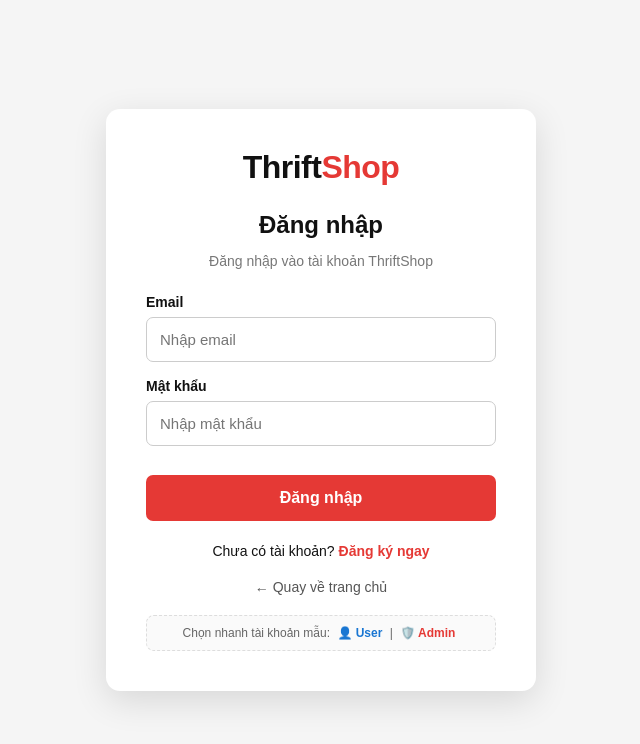
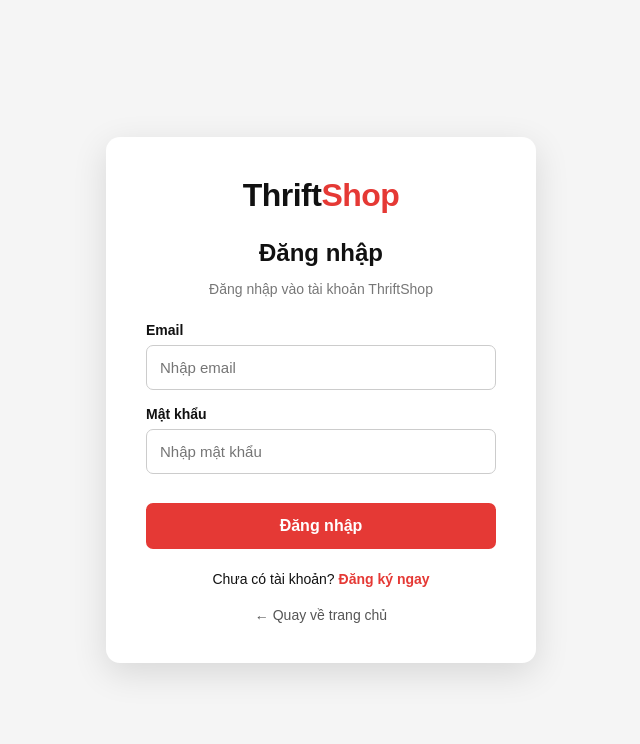
Before and after one commit to khoaphecan/ChoDoCu, an ASP.NET Core app: page /Account/Login in a window 1280 px wide. Shown: the top 744 px of the page, without its empty margins (319-959 px from the left). Run offline with ASP.NET Core 8, Linux system fonts and the light colour scheme; data that the repository does not hold is empty; database files in the repository are not loaded.

Commit message:
refactor(auth): remove quick demo account selector from login page

```diff
--- a/Views/Account/Login.cshtml
+++ b/Views/Account/Login.cshtml
@@ -151,21 +151,8 @@
             font-size: 14px;
         }
 
-        .quick-accounts {
-            margin-top: 20px;
-            padding: 10px;
-            background: #fafafa;
-            border: 1px dashed #ddd;
-            border-radius: 8px;
-            text-align: center;
-            font-size: 12px;
-            color: #666;
-        }
-
-        .quick-accounts a {
-            font-weight: bold;
-            text-decoration: none;
-            margin: 0 4px;
+        .back:hover {
+            color: #e53935;
         }
     </style>
 </head>
@@ -240,28 +227,11 @@
             <a href="/" class="back">
                 ← Quay về trang chủ
             </a>
-
-            <!-- Tiện ích điền nhanh 2 tài khoản mẫu -->
-            <div class="quick-accounts">
-                <span>Chọn nhanh tài khoản mẫu: </span>
-                <a href="javascript:void(0)" onclick="fillAcc('user')" style="color: #1976d2;">👤 User</a> |
-                <a href="javascript:void(0)" onclick="fillAcc('admin')" style="color: #e53935;">🛡️ Admin</a>
-            </div>
         </form>
     </div>
 
     <script src="~/js/data.js"></script>
     <script>
-        function fillAcc(type) {
-            if (type === 'admin') {
-                document.getElementById('email').value = 'admin@thriftshop.vn';
-                document.getElementById('password').value = 'admin';
-            } else {
-                document.getElementById('email').value = 'user@thriftshop.vn';
-                document.getElementById('password').value = 'user';
-            }
-        }
-
         // Đồng bộ trước khi submit form lên Server
         document.getElementById('loginForm').addEventListener('submit', function (e) {
             const email = document.getElementById('email').value.trim();
```
